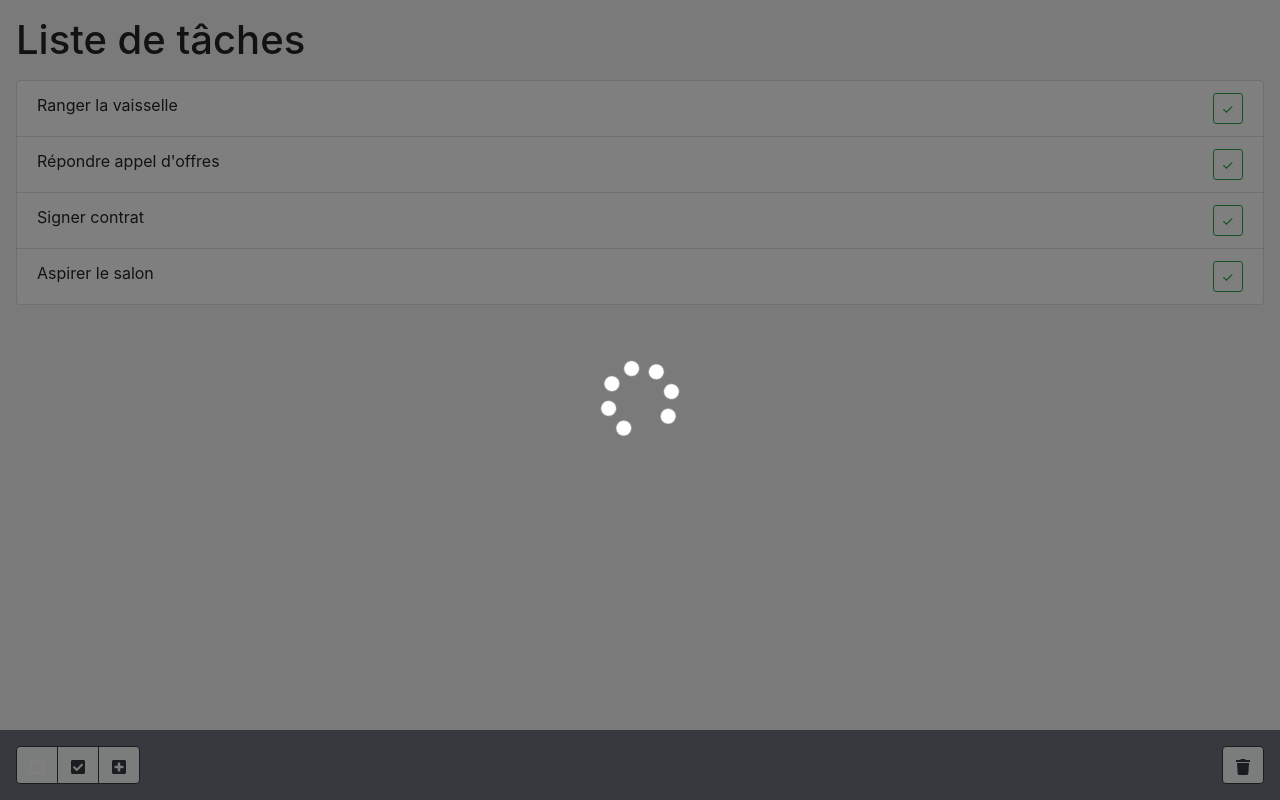
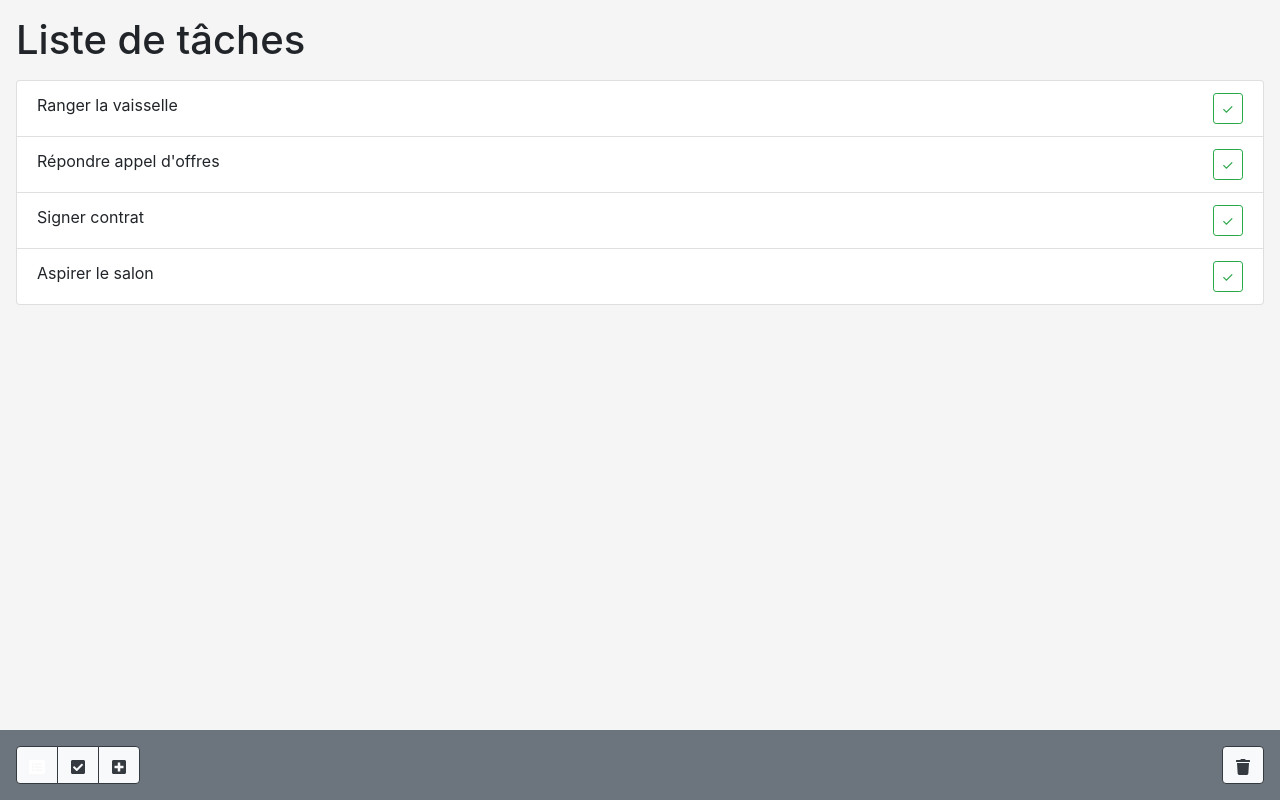
Before and after one commit to OmarATARI/ReactEssentialsCourse, a React (Create React App) app in the folder client/: page / in a window 1280 px wide. Built offline with nearby package versions, Linux system fonts and the light colour scheme.

Commit message:
Using componentDidmount
We used this to simulate fetching data from a source, here its just our initialData.json.

```diff
--- a/client/src/components/App.js
+++ b/client/src/components/App.js
@@ -12,7 +12,7 @@ import Fetching from "./Fetching";
 class App extends React.Component{
 
     state = {
-        tasks: initialData,
+        tasks: [],
         fetching: true
     };
 
@@ -42,7 +42,17 @@ class App extends React.Component{
     };
 
     componentDidMount() {
-        console.log('Bonjour de componentDidMount')
+        console.log('Bonjour de componentDidMount');
+        //random int between 1 and 5000 & ie:between 1 and 5 sec
+        let delay = Math.floor(Math.random() * 5000);
+
+        // dont use setTimout in prod, it will just result a loss of performance
+        setTimeout(() => {
+           this.setState({
+              fetching: false,
+              tasks: initialData
+           });
+        }, delay);
     };
 
     getSnapshotBeforeUpdate() {
```
